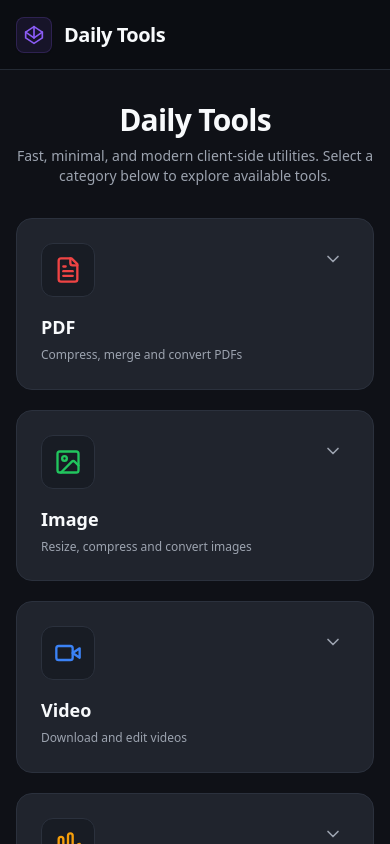
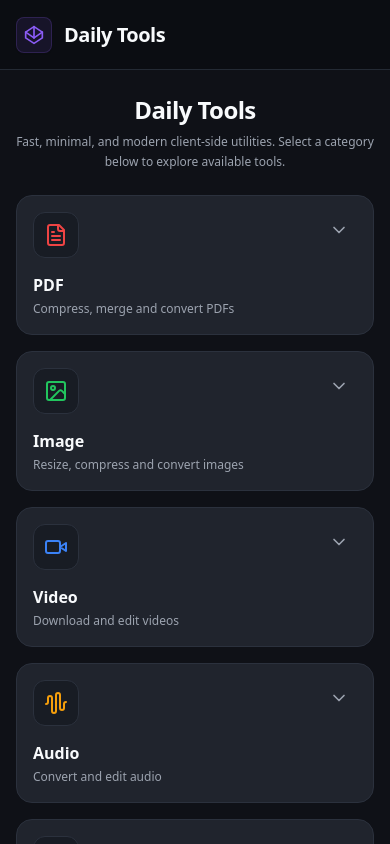
Before and after one commit to Suraj-29489/ToolsFourge, a React (Vite) app: page / in a window 390 px wide. Shown: the top 844 px of the page. Built offline with nearby package versions, Linux system fonts and the light colour scheme; the HTML template or start-up script is replaced by a standard one.

Commit message:
Update Daily Tools

```diff
--- a/src/components/cards/CategoryCard.jsx
+++ b/src/components/cards/CategoryCard.jsx
@@ -19,22 +19,22 @@ export default function CategoryCard({ category, isOpen, onToggle }) {
       aria-controls={`accordion-${category.id}`}
       onClick={onToggle}
       onKeyDown={handleKeyDown}
-      className={`group relative flex flex-col justify-between p-6 rounded-2xl border min-h-[170px] transition-all duration-200 ease-in-out cursor-pointer outline-none select-none focus-visible:ring-2 focus-visible:ring-obsidian-accent focus-visible:ring-offset-2 focus-visible:ring-offset-obsidian-bg ${
+      className={`group relative flex flex-col justify-between p-4 sm:p-6 rounded-2xl border min-h-[140px] sm:min-h-[170px] transition-all duration-300 ease-in-out cursor-pointer outline-none select-none focus-visible:ring-2 focus-visible:ring-obsidian-accent focus-visible:ring-offset-2 focus-visible:ring-offset-obsidian-bg ${
         isOpen
-          ? 'bg-obsidian-card-hover border-obsidian-accent shadow-lg shadow-obsidian-accent/5'
-          : 'bg-obsidian-card border-obsidian-border hover:bg-obsidian-card-hover hover:border-obsidian-accent/50 hover:scale-[1.03] hover:shadow-xl'
+          ? 'bg-obsidian-card-hover border-obsidian-accent shadow-lg shadow-obsidian-accent/10 ring-1 ring-obsidian-accent/30'
+          : 'bg-obsidian-card border-obsidian-border hover:bg-obsidian-card-hover hover:border-obsidian-accent/50 md:hover:scale-[1.03] hover:shadow-xl'
       }`}
     >
       {/* Top Row: Category Icon & Chevron Toggle Indicator */}
       <div className="flex items-start justify-between w-full">
         <div
-          className="p-3 rounded-xl bg-obsidian-secondary border border-obsidian-border group-hover:border-obsidian-accent/30 transition-colors duration-200"
+          className="p-2.5 sm:p-3 rounded-xl bg-obsidian-secondary border border-obsidian-border group-hover:border-obsidian-accent/30 transition-colors duration-300 flex items-center justify-center shrink-0"
           style={{ color: category.categoryColor || '#8b5cf6' }}
         >
-          {Icon && <Icon className="w-7 h-7" aria-hidden="true" />}
+          {Icon && <Icon className="w-6 h-6 sm:w-7 sm:h-7" aria-hidden="true" />}
         </div>
         <div
-          className={`p-1.5 rounded-lg transition-transform duration-200 ${
+          className={`p-2 rounded-lg transition-transform duration-300 flex items-center justify-center shrink-0 min-w-[36px] min-h-[36px] ${
             isOpen
               ? 'rotate-180 bg-obsidian-accent/20 text-obsidian-accent'
               : 'text-obsidian-text-muted group-hover:text-obsidian-text'
@@ -45,18 +45,18 @@ export default function CategoryCard({ category, isOpen, onToggle }) {
       </div>
 
       {/* Bottom Row: Name and Description */}
-      <div className="mt-4">
-        <h3 className="text-lg font-bold text-obsidian-text group-hover:text-white transition-colors duration-200">
+      <div className="mt-3 sm:mt-4">
+        <h3 className="text-base sm:text-lg font-bold text-obsidian-text group-hover:text-white transition-colors duration-300 truncate">
           {category.name}
         </h3>
-        <p className="text-xs text-obsidian-text-muted mt-1 leading-relaxed">
+        <p className="text-xs text-obsidian-text-muted mt-0.5 sm:mt-1 leading-relaxed line-clamp-2 sm:line-clamp-none">
           {category.description}
         </p>
       </div>
 
       {/* Active Indicator Line */}
       {isOpen && (
-        <div className="absolute bottom-0 left-6 right-6 h-0.5 bg-obsidian-accent rounded-full animate-fade-in" />
+        <div className="absolute bottom-0 left-4 right-4 sm:left-6 sm:right-6 h-0.5 bg-obsidian-accent rounded-full animate-fade-in" />
       )}
     </div>
   );
--- a/src/components/cards/ToolItem.jsx
+++ b/src/components/cards/ToolItem.jsx
@@ -12,40 +12,51 @@ export default function ToolItem({ tool }) {
     }
   };
 
+  const handleKeyDown = (e) => {
+    if (e.key === 'Enter' || e.key === ' ') {
+      e.preventDefault();
+      handleToolClick();
+    }
+  };
+
   return (
     <div
+      tabIndex={0}
+      role="button"
+      aria-label={`Open ${tool.title}`}
       onClick={handleToolClick}
-      className="group flex items-center justify-between p-3.5 sm:p-4 bg-obsidian-card border border-obsidian-border rounded-xl transition-all duration-200 ease-in-out hover:bg-obsidian-card-hover hover:border-obsidian-accent/50 hover:shadow-lg cursor-pointer select-none"
+      onKeyDown={handleKeyDown}
+      className="group flex items-center justify-between min-h-[48px] p-3.5 sm:p-4 bg-obsidian-card border border-obsidian-border rounded-xl transition-all duration-300 ease-in-out hover:bg-obsidian-card-hover hover:border-obsidian-accent/50 hover:shadow-lg cursor-pointer select-none outline-none focus-visible:ring-2 focus-visible:ring-obsidian-accent focus-visible:ring-offset-2 focus-visible:ring-offset-obsidian-bg"
     >
-      <div className="flex items-center space-x-3.5 min-w-0">
-        <div className="p-2.5 rounded-lg bg-obsidian-secondary text-obsidian-text-muted group-hover:text-obsidian-accent group-hover:bg-obsidian-accent/10 transition-colors duration-200 flex-shrink-0">
+      <div className="flex items-center space-x-3 sm:space-x-3.5 min-w-0 flex-1 pr-2">
+        <div className="p-2 sm:p-2.5 rounded-lg bg-obsidian-secondary text-obsidian-text-muted group-hover:text-obsidian-accent group-hover:bg-obsidian-accent/10 transition-colors duration-300 shrink-0 flex items-center justify-center">
           {Icon && <Icon className="w-5 h-5" aria-hidden="true" />}
         </div>
-        <div className="min-w-0">
-          <div className="flex items-center space-x-2">
-            <h4 className="text-sm font-semibold text-obsidian-text group-hover:text-white transition-colors duration-200 truncate">
+        <div className="min-w-0 flex-1">
+          <div className="flex flex-wrap items-center gap-1.5 sm:gap-2">
+            <h4 className="text-xs sm:text-sm font-semibold text-obsidian-text group-hover:text-white transition-colors duration-300 truncate max-w-full">
               {tool.title}
             </h4>
             {tool.status === 'ready' && (
-              <span className="px-1.5 py-0.5 text-[10px] font-medium bg-emerald-500/10 text-emerald-400 border border-emerald-500/20 rounded">
+              <span className="px-1.5 py-0.5 text-[10px] font-medium bg-emerald-500/10 text-emerald-400 border border-emerald-500/20 rounded shrink-0">
                 Active
               </span>
             )}
             {tool.status === 'beta' && (
-              <span className="px-1.5 py-0.5 text-[10px] font-medium bg-amber-500/10 text-amber-400 border border-amber-500/20 rounded">
+              <span className="px-1.5 py-0.5 text-[10px] font-medium bg-amber-500/10 text-amber-400 border border-amber-500/20 rounded shrink-0">
                 Beta
               </span>
             )}
           </div>
           {tool.description && (
-            <p className="text-xs text-obsidian-text-muted truncate mt-0.5">
+            <p className="text-[11px] sm:text-xs text-obsidian-text-muted truncate mt-0.5 leading-snug">
               {tool.description}
             </p>
           )}
         </div>
       </div>
 
-      <ChevronRight className="w-4 h-4 text-obsidian-text-muted opacity-0 group-hover:opacity-100 group-hover:translate-x-0.5 transition-all duration-200 flex-shrink-0 ml-2" />
+      <ChevronRight className="w-4 h-4 text-obsidian-text-muted opacity-60 sm:opacity-0 group-hover:opacity-100 group-hover:translate-x-0.5 transition-all duration-300 shrink-0 ml-1" />
     </div>
   );
 }
--- a/src/pages/Home.jsx
+++ b/src/pages/Home.jsx
@@ -25,22 +25,22 @@ export default function Home() {
   const activeTools = activeCategoryId ? toolsByCategory[activeCategoryId] || [] : [];
 
   return (
-    <main className="max-w-[1400px] w-full mx-auto px-4 sm:px-6 lg:px-8 py-8 sm:py-12">
+    <main className="max-w-[1400px] w-full mx-auto px-4 sm:px-6 lg:px-8 py-6 sm:py-12">
       {/* Header section */}
-      <section className="text-center mb-8 sm:mb-12">
-        <h1 className="text-3xl sm:text-4xl font-extrabold tracking-tight text-obsidian-text">
+      <section className="text-center mb-6 sm:mb-12">
+        <h1 className="text-2xl sm:text-4xl font-extrabold tracking-tight text-obsidian-text">
           Daily Tools
         </h1>
-        <p className="text-sm sm:text-base text-obsidian-text-muted mt-2 max-w-xl mx-auto">
+        <p className="text-xs sm:text-base text-obsidian-text-muted mt-1.5 sm:mt-2 max-w-xl mx-auto leading-relaxed">
           Fast, minimal, and modern client-side utilities. Select a category below to explore available tools.
         </p>
       </section>
 
-      {/* 6 Category Grid Layout */}
-      {/* Desktop: 3 cols, Tablet: 2 cols, Mobile: 1 col */}
+      {/* DESKTOP & TABLET LAYOUT (>=768px): 2 or 3 Column Grid with Shared Accordion Below */}
+      <div className="hidden md:block">
         <section
           aria-label="Tool Categories"
-        className="grid grid-cols-1 md:grid-cols-2 lg:grid-cols-3 gap-5"
+          className="grid grid-cols-2 lg:grid-cols-3 gap-5"
         >
           {categories.map((category) => (
             <CategoryCard
@@ -52,12 +52,41 @@ export default function Home() {
           ))}
         </section>
 
-      {/* Shared Single Accordion Section (Appears below the entire grid) */}
+        {/* Shared Single Accordion Section (Below Grid on Desktop & Tablet) */}
         <Accordion
           activeCategory={activeCategory}
           tools={activeTools}
           onClose={() => setActiveCategoryId(null)}
         />
+      </div>
+
+      {/* MOBILE LAYOUT (<768px): Vertical Stack with Accordion Expanding Directly Below Clicked Card */}
+      <div className="block md:hidden space-y-4">
+        {categories.map((category) => {
+          const isCategoryOpen = activeCategoryId === category.id;
+          const categoryTools = toolsByCategory[category.id] || [];
+
+          return (
+            <div key={category.id} className="w-full">
+              <CategoryCard
+                category={category}
+                isOpen={isCategoryOpen}
+                onToggle={() => handleToggleCategory(category.id)}
+              />
+
+              {/* Mobile Inline Accordion Panel */}
+              {isCategoryOpen && (
+                <Accordion
+                  activeCategory={category}
+                  tools={categoryTools}
+                  onClose={() => setActiveCategoryId(null)}
+                  isMobileInline={true}
+                />
+              )}
+            </div>
+          );
+        })}
+      </div>
     </main>
   );
 }
```
Also changed, not shown: src/components/accordion/Accordion.jsx (+36 -20 lines), 1 other file (tests, documents, lock files or other folders). Lines whose indentation alone changed are shown as unchanged.
